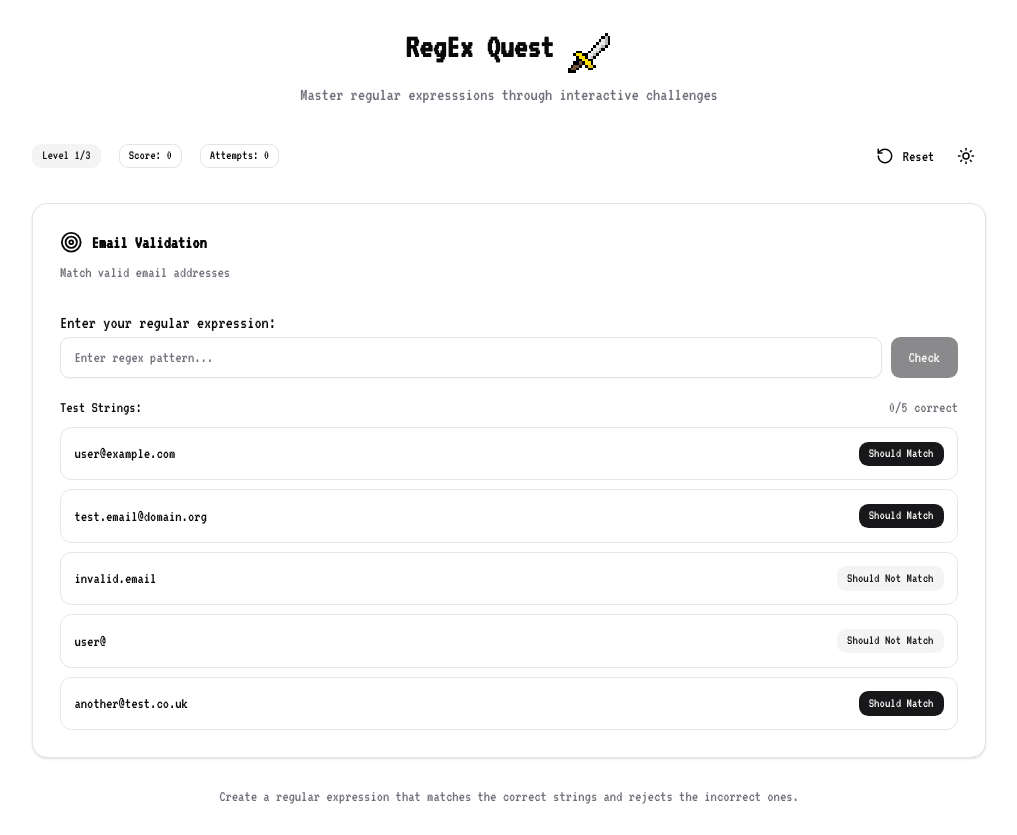
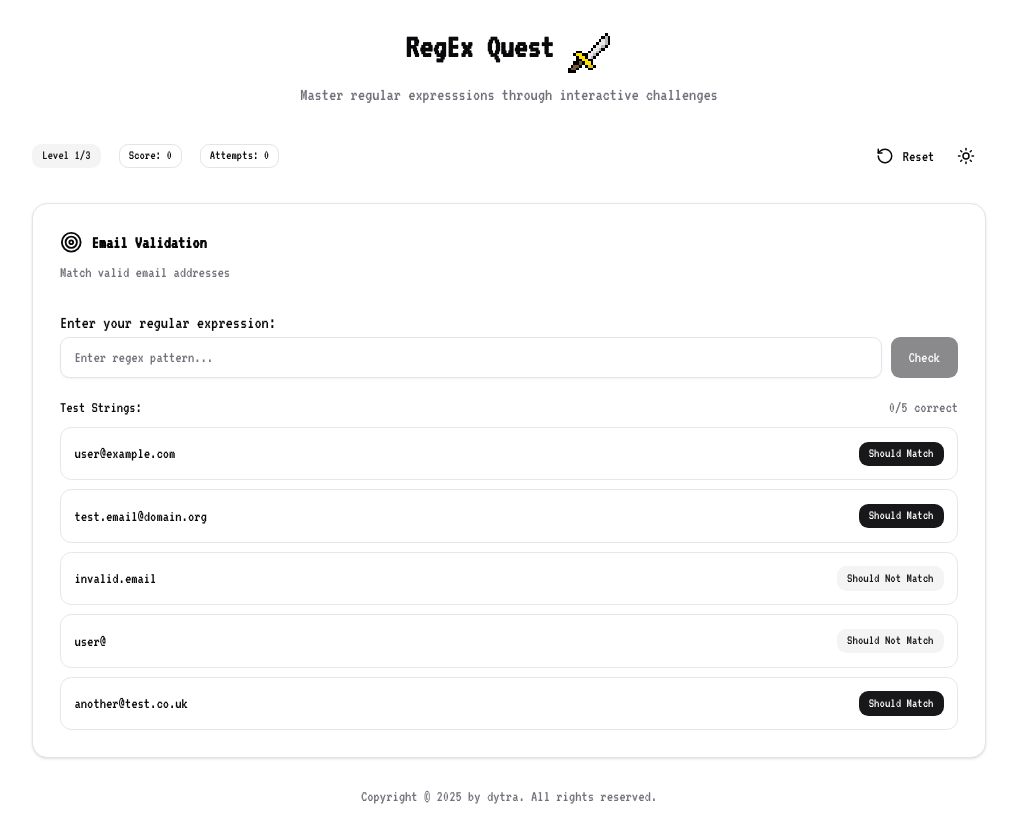
Before and after one commit to dytra/regex-quest, a Next.js app: page / in a window 1280 px wide. Shown: the whole page, without its empty margins (131-1148 px from the left). Built offline with nearby package versions, Linux system fonts and the light colour scheme.

Commit message:
adjust footer text

```diff
--- a/src/components/game.tsx
+++ b/src/components/game.tsx
@@ -259,7 +259,7 @@ export default function Game() {
       </Card>
 
       <div className="text-center text-sm text-muted-foreground">
-        <p>Create a regular expression that matches the correct strings and rejects the incorrect ones.</p>
+        <p>Copyright &copy; {new Date().getFullYear()} by <a href="https://dytra.github.io" target="_blank" rel="noreferrer">dytra</a>. All rights reserved.</p>
       </div>
     </div>
   )
```
